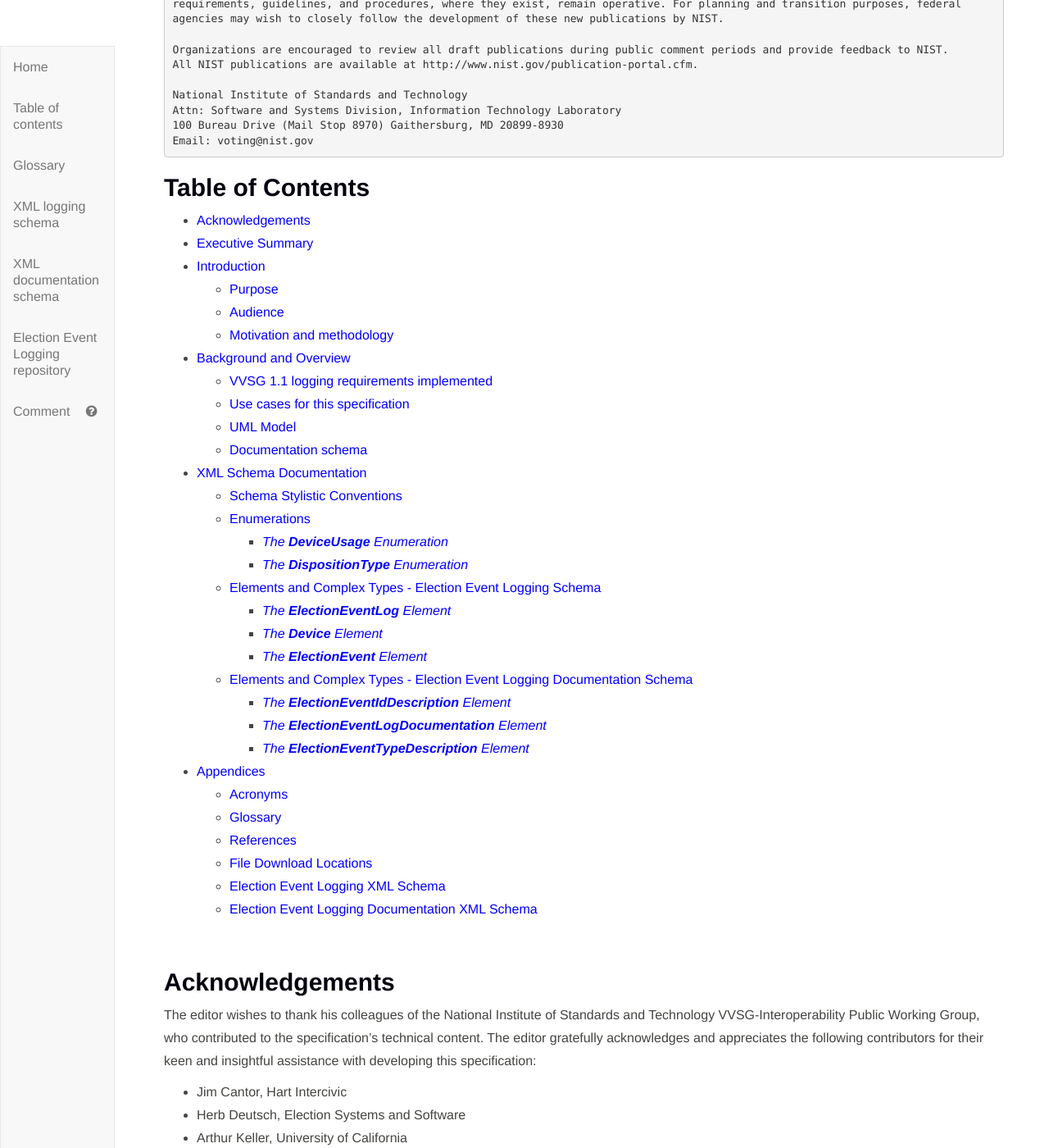
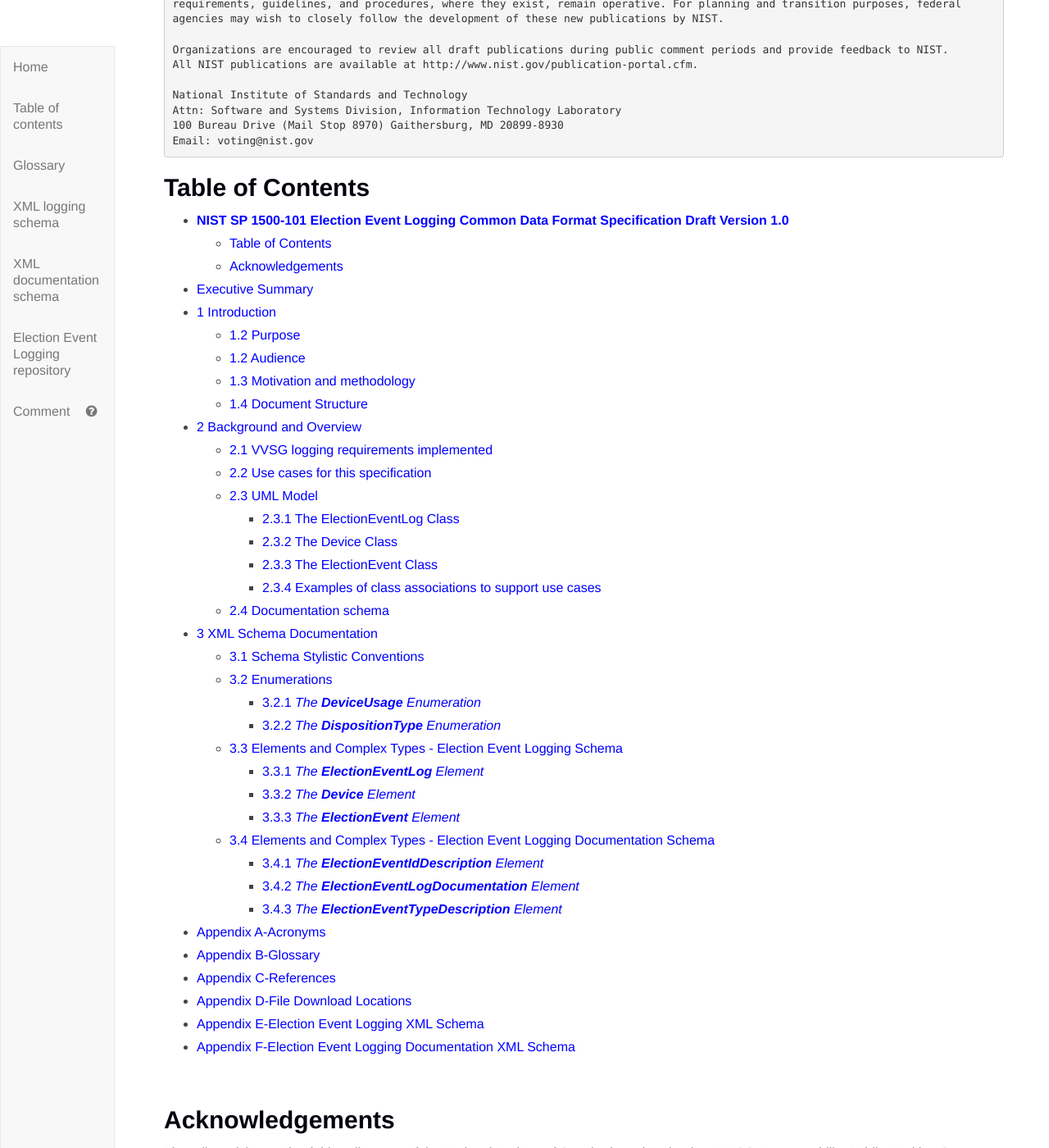
Before and after one commit to usnistgov/ElectionEventLogging, a Jekyll site: the page built from index.md, in a window 1280 px wide and 1400 px high, scrolled down 460 px. Shown: the whole window at 82% size. Built offline with Jekyll 4.4.1, drawn with Linux system fonts in a browser that asks for light colours; our own code applies the rules of GitHub Pages for plain Markdown files.

Commit message:
updated text

```diff
--- a/index.md
+++ b/index.md
@@ -31,37 +31,43 @@
 
 <!-- TOC depthFrom:1 depthTo:6 withLinks:1 updateOnSave:1 orderedList:0 -->
 
-- [Acknowledgements](#acknowledgements)
+- [**NIST SP 1500-101 Election Event Logging Common Data Format Specification Draft Version 1.0**](#nist-sp-1500-101-election-event-logging-common-data-format-specification-draft-version-10)
+	- [Table of Contents](#table-of-contents)
+	- [Acknowledgements](#acknowledgements)
 - [Executive Summary](#executive-summary)
-- [Introduction](#introduction)
-	- [Purpose](#purpose)
-	- [Audience](#audience)
-	- [Motivation and methodology](#motivation-and-methodology)
-- [Background and Overview](#background-and-overview)
-	- [VVSG 1.1 logging requirements implemented](#vvsg-11-logging-requirements-implemented)
-	- [Use cases for this specification](#use-cases-for-this-specification)
-	- [UML Model](#uml-model)
-	- [Documentation schema](#documentation-schema)
-- [XML Schema Documentation](#xml-schema-documentation)
-	- [Schema Stylistic Conventions](#schema-stylistic-conventions)
-	- [Enumerations](#enumerations)
-		- [*The **DeviceUsage** Enumeration*](#the-deviceusage-enumeration)
-		- [*The **DispositionType** Enumeration*](#the-dispositiontype-enumeration)
-	- [Elements and Complex Types - Election Event Logging Schema](#elements-and-complex-types-election-event-logging-schema)
-		- [*The **ElectionEventLog** Element*](#the-electioneventlog-element)
-		- [*The **Device** Element*](#the-device-element)
-		- [*The **ElectionEvent** Element*](#the-electionevent-element)
-	- [Elements and Complex Types - Election Event Logging Documentation Schema](#elements-and-complex-types-election-event-logging-documentation-schema)
-		- [*The **ElectionEventIdDescription** Element*](#the-electioneventiddescription-element)
-		- [*The **ElectionEventLogDocumentation** Element*](#the-electioneventlogdocumentation-element)
-		- [*The **ElectionEventTypeDescription** Element*](#the-electioneventtypedescription-element)
-- [Appendices](#appendices)
-	- [Acronyms](#acronyms)
-	- [Glossary](#glossary)
-	- [References](#references)
-	- [File Download Locations](#file-download-locations)
-	- [Election Event Logging XML Schema](#election-event-logging-xml-schema)
-	- [Election Event Logging Documentation XML Schema](#election-event-logging-documentation-xml-schema)
+- [1 Introduction](#1-introduction)
+	- [1.2 Purpose](#12-purpose)
+	- [1.2 Audience](#12-audience)
+	- [1.3 Motivation and methodology](#13-motivation-and-methodology)
+	- [1.4 Document Structure](#14-document-structure)
+- [2 Background and Overview](#2-background-and-overview)
+	- [2.1 VVSG logging requirements implemented](#21-vvsg-logging-requirements-implemented)
+	- [2.2 Use cases for this specification](#22-use-cases-for-this-specification)
+	- [2.3 UML Model](#23-uml-model)
+		- [2.3.1 The ElectionEventLog Class](#231-the-electioneventlog-class)
+		- [2.3.2 The Device Class](#232-the-device-class)
+		- [2.3.3 The ElectionEvent Class](#233-the-electionevent-class)
+		- [2.3.4 Examples of class associations to support use cases](#234-examples-of-class-associations-to-support-use-cases)
+	- [2.4 Documentation schema](#24-documentation-schema)
+- [3 XML Schema Documentation](#3-xml-schema-documentation)
+	- [3.1 Schema Stylistic Conventions](#31-schema-stylistic-conventions)
+	- [3.2 Enumerations](#32-enumerations)
+		- [3.2.1 *The **DeviceUsage** Enumeration*](#321-the-deviceusage-enumeration)
+		- [3.2.2 *The **DispositionType** Enumeration*](#322-the-dispositiontype-enumeration)
+	- [3.3 Elements and Complex Types - Election Event Logging Schema](#33-elements-and-complex-types-election-event-logging-schema)
+		- [3.3.1 *The **ElectionEventLog** Element*](#331-the-electioneventlog-element)
+		- [3.3.2 *The **Device** Element*](#332-the-device-element)
+		- [3.3.3 *The **ElectionEvent** Element*](#333-the-electionevent-element)
+	- [3.4 Elements and Complex Types - Election Event Logging Documentation Schema](#34-elements-and-complex-types-election-event-logging-documentation-schema)
+		- [3.4.1 *The **ElectionEventIdDescription** Element*](#341-the-electioneventiddescription-element)
+		- [3.4.2 *The **ElectionEventLogDocumentation** Element*](#342-the-electioneventlogdocumentation-element)
+		- [3.4.3 *The **ElectionEventTypeDescription** Element*](#343-the-electioneventtypedescription-element)
+- [Appendix A-Acronyms](#appendix-a-acronyms)
+- [Appendix B-Glossary](#appendix-b-glossary)
+- [Appendix C-References](#appendix-c-references)
+- [Appendix D-File Download Locations](#appendix-d-file-download-locations)
+- [Appendix E-Election Event Logging XML Schema](#appendix-e-election-event-logging-xml-schema)
+- [Appendix F-Election Event Logging Documentation XML Schema](#appendix-f-election-event-logging-documentation-xml-schema)
 
 <!-- /TOC -->
 
```
